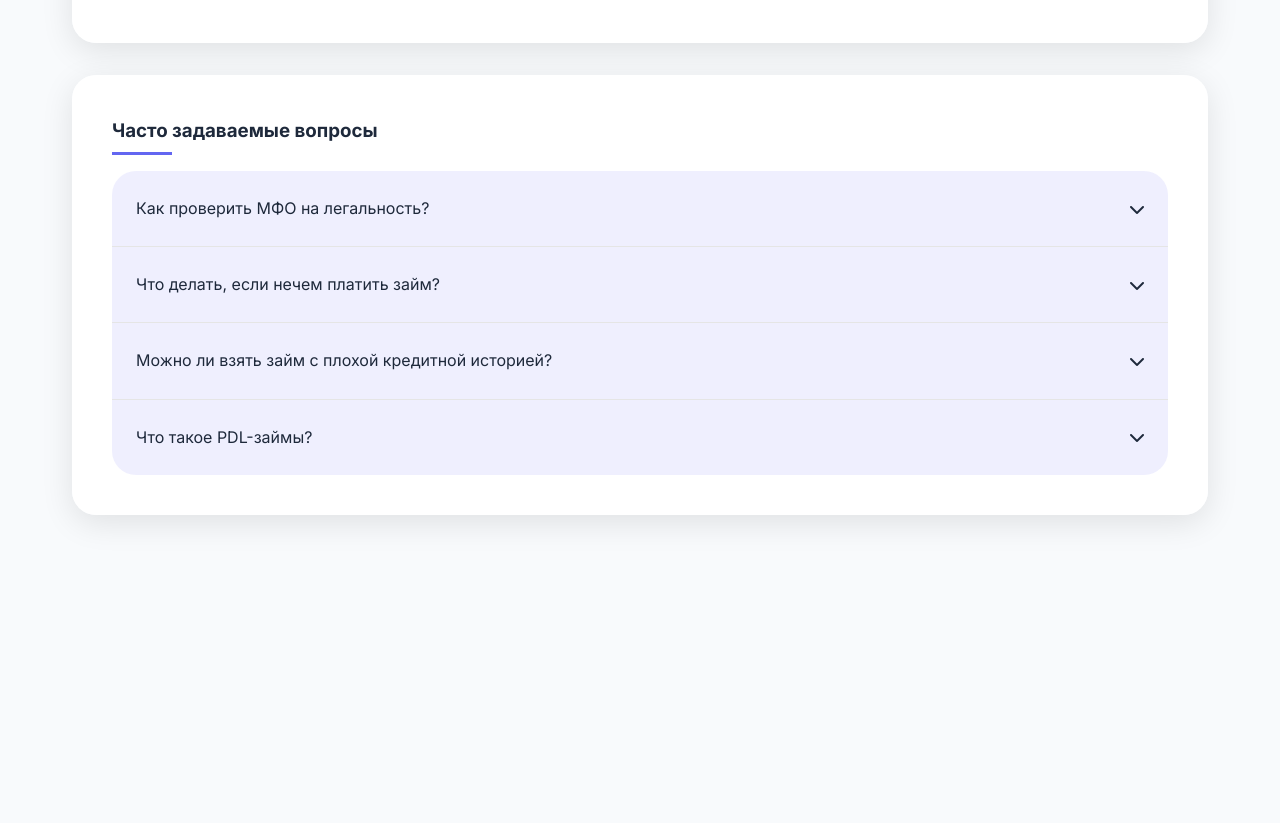
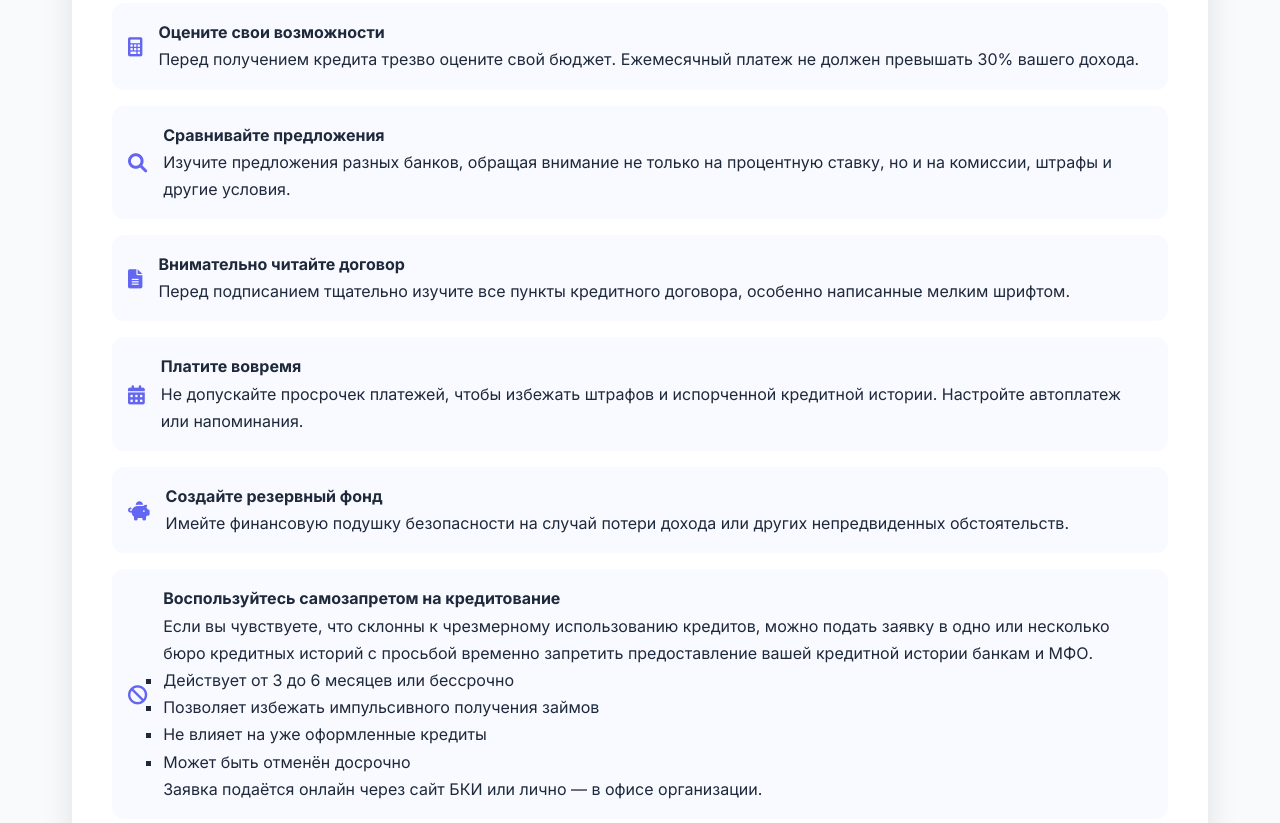
Before and after one commit to Financialsmartbook/Financial-Smart-book, a plain HTML site: page subtopic4-2.html in a window 1280 px wide. Shown: the part 6020-6843 px from the top of the page. Before the commit the page ends 6599 px from the top, so only its background shows below. Drawn offline with Linux system fonts and the light colour scheme.

Commit message:
Внесены изменения

```diff
--- a/subtopic4-2.html
+++ b/subtopic4-2.html
@@ -954,7 +954,58 @@
                             <p>Храните договор, все квитанции и другие документы, подтверждающие выплаты, до полного погашения долга и некоторое время после.</p>
                         </div>
                     </li>
-                </ul>
+                    <ul class="tips-list">
+    <li class="tips-item">
+        <i class="fas fa-calculator"></i>
+        <div>
+            <strong>Оцените свои возможности</strong>
+            <p>Перед получением кредита трезво оцените свой бюджет. Ежемесячный платеж не должен превышать 30% вашего дохода.</p>
+        </div>
+    </li>
+    <li class="tips-item">
+        <i class="fas fa-search"></i>
+        <div>
+            <strong>Сравнивайте предложения</strong>
+            <p>Изучите предложения разных банков, обращая внимание не только на процентную ставку, но и на комиссии, штрафы и другие условия.</p>
+        </div>
+    </li>
+    <li class="tips-item">
+        <i class="fas fa-file-alt"></i>
+        <div>
+            <strong>Внимательно читайте договор</strong>
+            <p>Перед подписанием тщательно изучите все пункты кредитного договора, особенно написанные мелким шрифтом.</p>
+        </div>
+    </li>
+    <li class="tips-item">
+        <i class="fas fa-calendar-alt"></i>
+        <div>
+            <strong>Платите вовремя</strong>
+            <p>Не допускайте просрочек платежей, чтобы избежать штрафов и испорченной кредитной истории. Настройте автоплатеж или напоминания.</p>
+        </div>
+    </li>
+    <li class="tips-item">
+        <i class="fas fa-piggy-bank"></i>
+        <div>
+            <strong>Создайте резервный фонд</strong>
+            <p>Имейте финансовую подушку безопасности на случай потери дохода или других непредвиденных обстоятельств.</p>
+        </div>
+    </li>
+    <li class="tips-item">
+        <i class="fas fa-ban"></i>
+        <div>
+            <strong>Воспользуйтесь самозапретом на кредитование</strong>
+            <p>Если вы чувствуете, что склонны к чрезмерному использованию кредитов, можно подать заявку в одно или несколько бюро кредитных историй с просьбой временно запретить предоставление вашей кредитной истории банкам и МФО.</p>
+            <ul>
+                <li>Действует от 3 до 6 месяцев или бессрочно</li>
+                <li>Позволяет избежать импульсивного получения займов</li>
+                <li>Не влияет на уже оформленные кредиты</li>
+                <li>Может быть отменён досрочно</li>
+            </ul>
+            <p>Заявка подаётся онлайн через сайт БКИ или лично — в офисе организации.</p>
+        </div>
+    </li>
+</ul>
+
             </section>
 
             <!-- Частые вопросы -->
```
